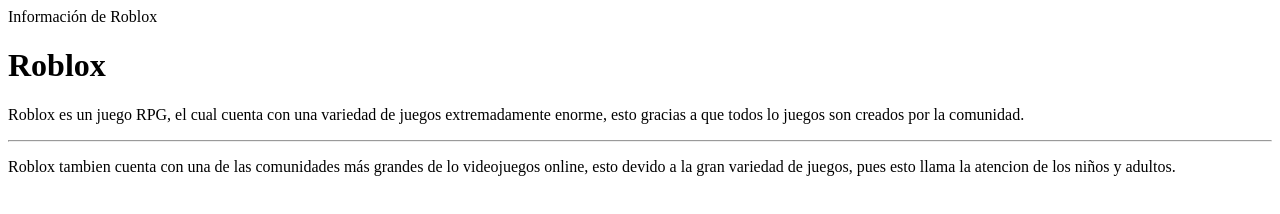
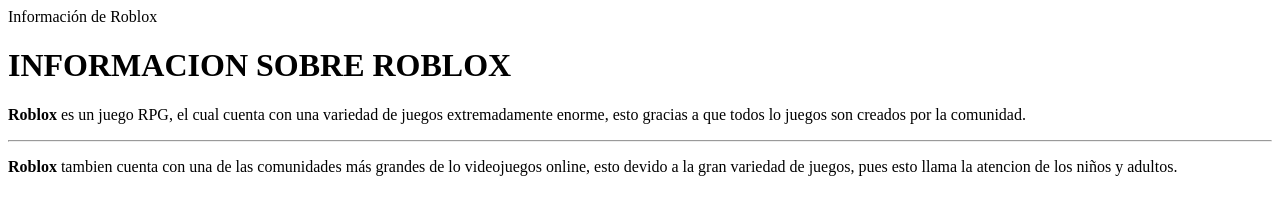
Before and after one commit to Srinsoo/Srinsoo.github.io, a plain HTML site: page index.html in a window 1280 px wide. Drawn offline with Linux system fonts and the light colour scheme.

Commit message:
Version final con algunas adiciones y cambios

```diff
--- a/index.html
+++ b/index.html
@@ -6,13 +6,13 @@
     </head>
 
     <body>
-        <h1>Roblox</h1>
+        <h1>INFORMACION SOBRE ROBLOX</h1>
 
-        <p> Roblox es un juego RPG, el cual cuenta con una variedad de juegos
+        <p> <b>Roblox</b> es un juego RPG, el cual cuenta con una variedad de juegos
             extremadamente enorme, esto gracias a que todos lo juegos son creados por la comunidad.
         </p>
         <hr/>
-        <p>Roblox tambien cuenta con una de las comunidades más grandes de lo videojuegos online,
+        <p><b>Roblox</b> tambien cuenta con una de las comunidades más grandes de lo videojuegos online,
             esto devido a la gran variedad de juegos, pues esto llama la atencion de los niños y adultos.
         </p>
     </body>
```
